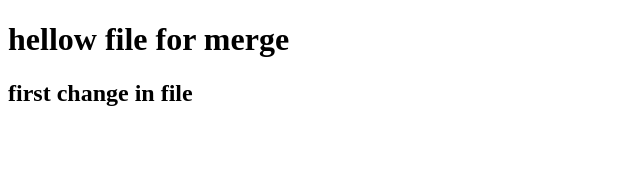
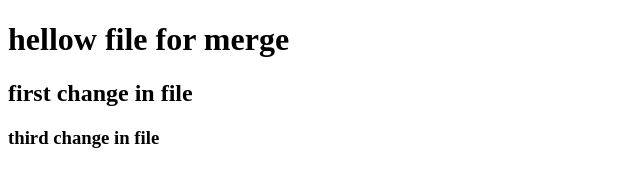
Before and after one commit to satish-tardale/demo2, a plain HTML site: page check.html in a window 1280 px wide. Shown: the whole page, without its empty margins (0-640 px from the left). Drawn offline with Linux system fonts and the light colour scheme.

Commit message:
second change saved

```diff
--- a/check.html
+++ b/check.html
@@ -8,5 +8,6 @@
 <body>
     <h1>hellow file for merge</h1>
     <h2>first change in file</h2>
+    <h3>third change in file</h3>
 </body>
 </html>
```
